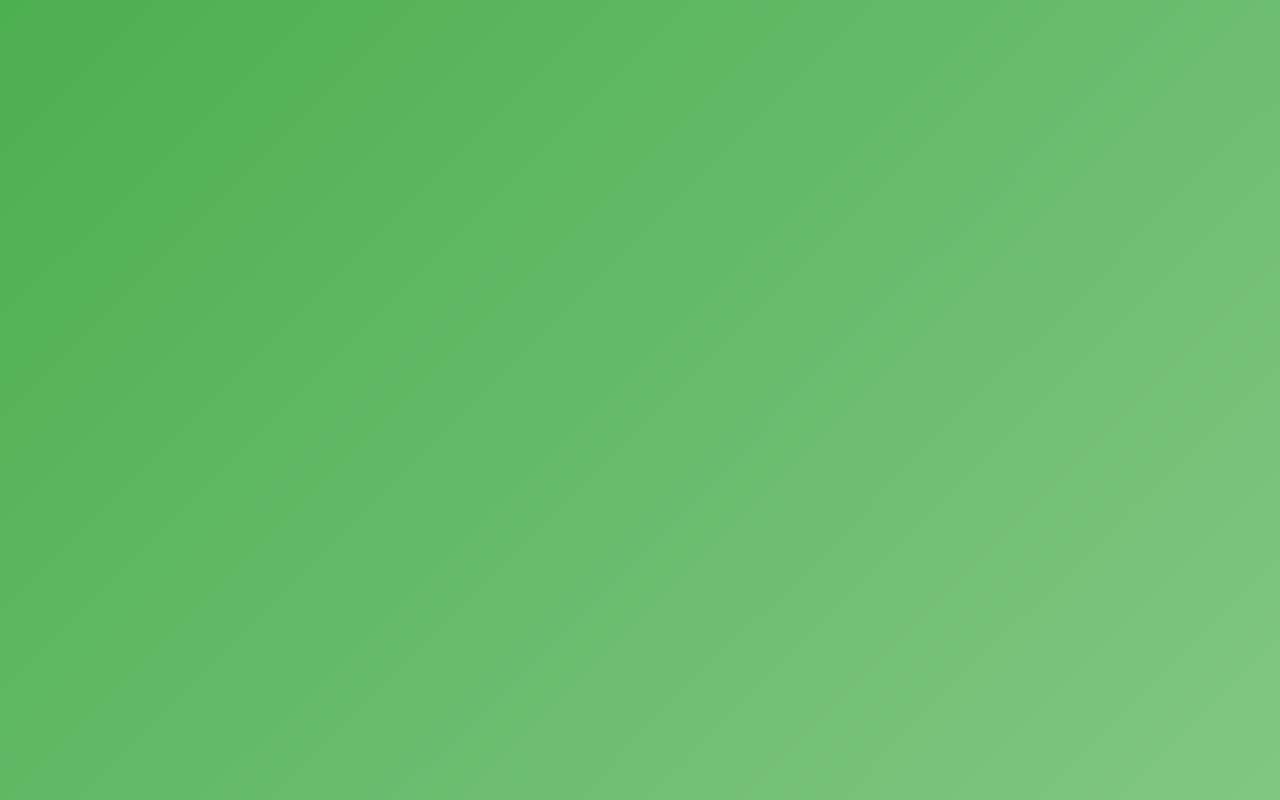
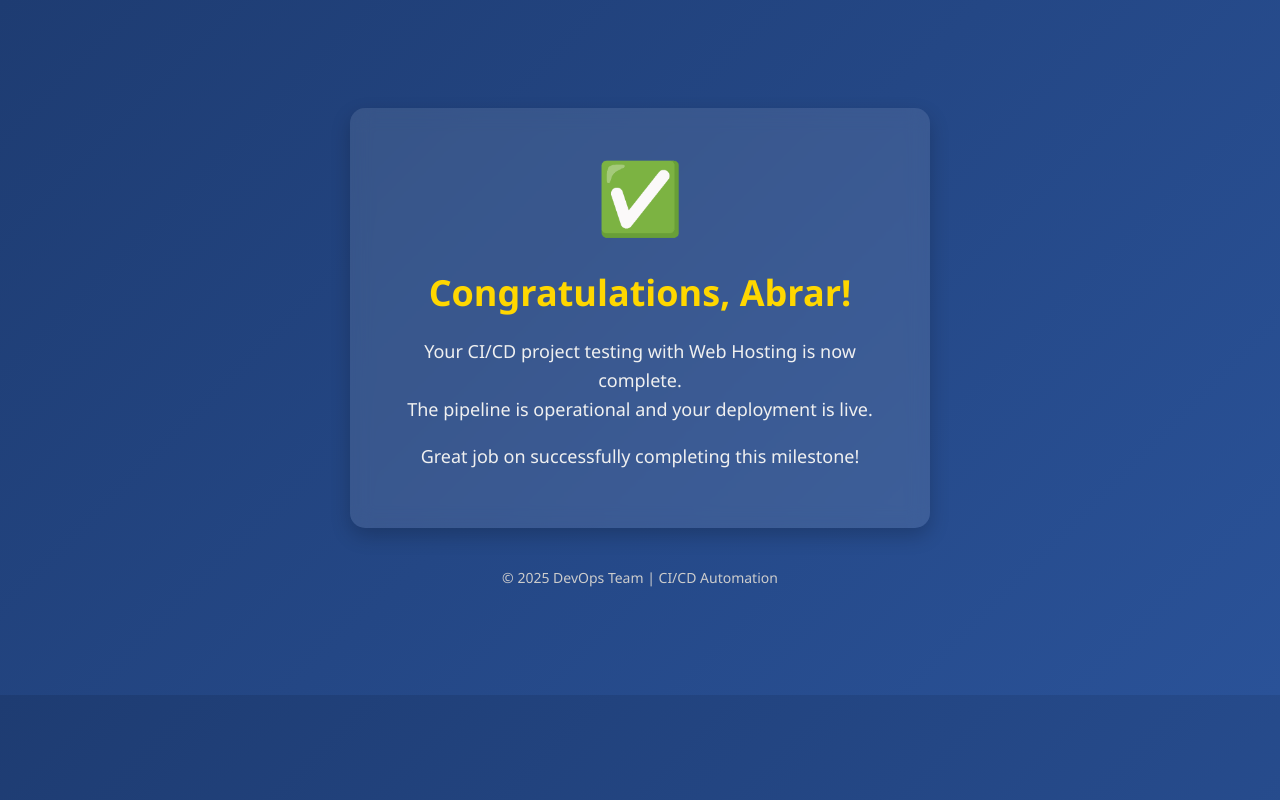
Before and after one commit to abrarathani/Repo1_DevOps_2025, a plain HTML site: page index.html in a window 1280 px wide. Drawn offline with Linux system fonts and the light colour scheme.

Commit message:
Update index.html

```diff
--- a/index.html
+++ b/index.html
@@ -2,21 +2,57 @@
 <html lang="en">
 <head>
     <meta charset="UTF-8">
-    <title>CI/CD Project Completed</title>
+    <title>CI/CD Project Completed - Congratulations Abrar</title>
     <style>
         body {
-            background: linear-gradient(135deg, #4CAF50, #81C784);
-            height: 100vh;
-            margin: 0;
-            font-family: Arial, sans-serif;
-            color: white;
-            display: flex;
-            justify-content: center;
-            align-items: center;
+            background: linear-gradient(135deg, #1e3c72, #2a5298);
+            font-family: 'Segoe UI', sans-serif;
+            color: #fff;
+            text-align: center;
+            padding: 100px 20px;
         }
-        .container {
-            background-color: rgba(0, 0, 0, 0.3);
+        .card {
+            background-color: rgba(255, 255, 255, 0.1);
+            backdrop-filter: blur(10px);
             padding: 40px;
             border-radius: 15px;
-            text-align: center;
-            box-shadow: 0 8px 1
+            display: inline-block;
+            box-shadow: 0 8px 20px rgba(0,0,0,0.2);
+            max-width: 500px;
+            margin: auto;
+        }
+        h1 {
+            font-size: 36px;
+            margin-bottom: 20px;
+            color: #ffd700;
+        }
+        p {
+            font-size: 18px;
+            line-height: 1.6;
+            color: #f0f0f0;
+        }
+        .checkmark {
+            font-size: 70px;
+            color: #00e676;
+            margin-bottom: 20px;
+        }
+        .footer {
+            margin-top: 40px;
+            font-size: 14px;
+            color: #ccc;
+        }
+    </style>
+</head>
+<body>
+    <div class="card">
+        <div class="checkmark">✅</div>
+        <h1>Congratulations, Abrar!</h1>
+        <p>Your CI/CD project testing with Web Hosting is now complete.<br>
+        The pipeline is operational and your deployment is live.</p>
+        <p>Great job on successfully completing this milestone!</p>
+    </div>
+    <div class="footer">
+        &copy; 2025 DevOps Team | CI/CD Automation
+    </div>
+</body>
+</html>
```
